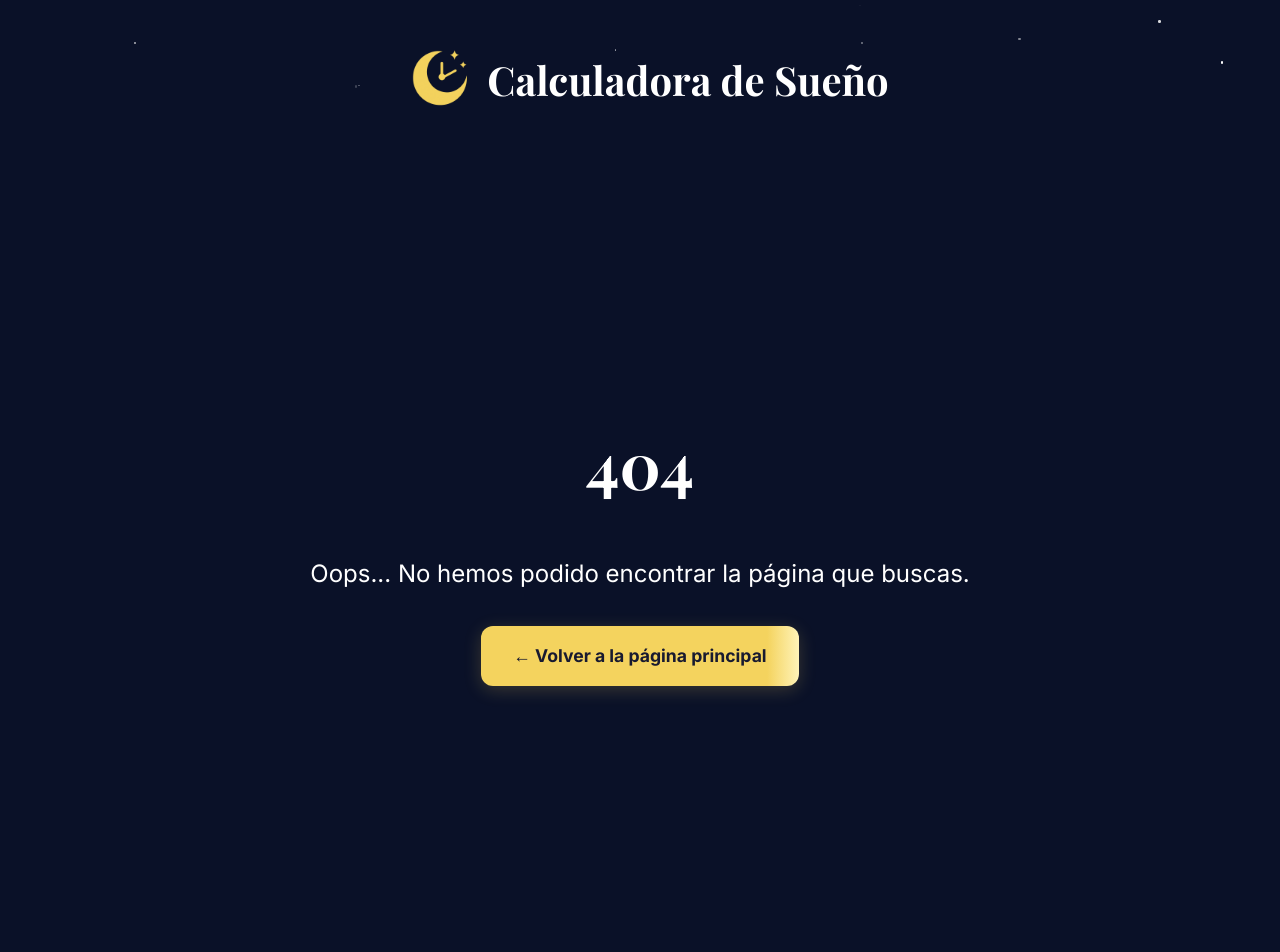
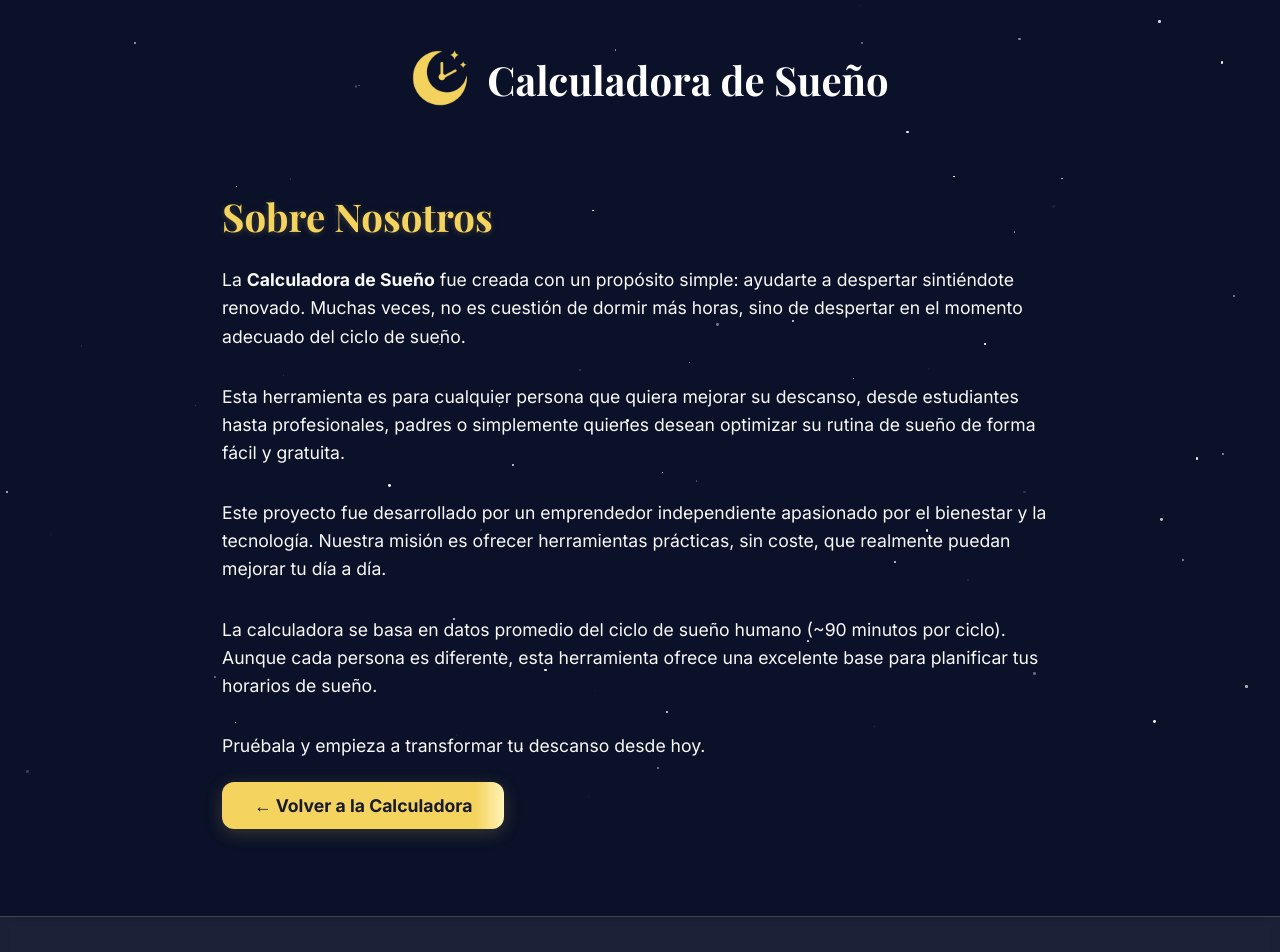
Before and after one commit to Sawasdee7123/mysleepcalculator, a Next.js app: page /about in a window 1280 px wide. Before the commit this address had no page. Shown: the top 952 px of the page. Built offline with nearby package versions, Linux system fonts and the light colour scheme.

Commit message:
Add About Page

```diff
--- /dev/null
+++ b/app/about/AboutContent.tsx
@@ -0,0 +1,112 @@
+// Instructs Next.js to render this component on the client side.
+'use client';
+
+// Import Next.js Link for navigation and Fragment for grouping multiple elements.
+import Link from 'next/link';
+import { Fragment } from 'react';
+
+// Structured data (Schema.org) for SEO
+const aboutPageSchema = {
+  "@context": "https://schema.org",
+  "@type": "AboutPage",
+  "name": "Sobre Nosotros",
+  "url": "https://calculadoraciclosdesueno.com/about",
+  "description": "Conoce al equipo detrás de la Calculadora de Sueño. Descubre por qué creamos esta herramienta gratuita y cómo puede ayudarte a mejorar tu descanso.",
+  "mainEntity": {
+    "@type": "WebSite",
+    "name": "Calculadora de Sueño",
+    "url": "https://calculadoraciclosdesueno.com/",
+    "inLanguage": "es",
+    "creator": {
+      "@type": "Person",
+      "name": "Equipo de Calculadora de Sueño"
+    },
+    "publisher": {
+      "@type": "Organization",
+      "name": "Calculadora de Sueño",
+      "logo": {
+        "@type": "ImageObject",
+        "url": "https://calculadoraciclosdesueno.com/logo.png"
+      }
+    }
+  }
+};
+
+const ReturnButton = () => (
+  <div style={{ marginTop: '2rem' }}>
+    <Link
+      href="/"
+      style={{
+        padding: '0.8rem 2rem',
+        borderRadius: '12px',
+        background: 'linear-gradient(90deg, #f4d35e 90%, #fff3b8 100%)',
+        color: '#181a30',
+        fontWeight: '700',
+        fontSize: '1.1rem',
+        textDecoration: 'none',
+        boxShadow: '0 4px 18px 0 #f4d35e33',
+      }}
+    >
+      ← Volver a la Calculadora
+    </Link>
+  </div>
+);
+
+export default function AboutContent() {
+  return (
+    <Fragment>
+
+      {/* Inject Schema.org JSON-LD */}
+      <script
+        type="application/ld+json"
+        dangerouslySetInnerHTML={{ __html: JSON.stringify(aboutPageSchema) }}
+      />
+
+      <main style={{ maxWidth: '900px', margin: '0 auto', padding: '2rem', color: '#f9f9f9' }}>
+        <h1
+          style={{
+            fontSize: '2.4rem',
+            marginBottom: '1.2rem',
+            color: '#f4d35e',
+            textShadow: '0 1px 6px rgba(244, 211, 94, 0.25)',
+          }}
+        >
+          Sobre Nosotros
+        </h1>
+
+        <p style={paragraphStyle}>
+          La <strong>Calculadora de Sueño</strong> fue creada con un propósito simple:
+          ayudarte a despertar sintiéndote renovado. Muchas veces, no es cuestión de dormir más horas,
+          sino de despertar en el momento adecuado del ciclo de sueño.
+        </p>
+
+        <p style={paragraphStyle}>
+          Esta herramienta es para cualquier persona que quiera mejorar su descanso, desde estudiantes hasta profesionales,
+          padres o simplemente quienes desean optimizar su rutina de sueño de forma fácil y gratuita.
+        </p>
+
+        <p style={paragraphStyle}>
+          Este proyecto fue desarrollado por un emprendedor independiente apasionado por el bienestar y la tecnología.
+          Nuestra misión es ofrecer herramientas prácticas, sin coste, que realmente puedan mejorar tu día a día.
+        </p>
+
+        <p style={paragraphStyle}>
+          La calculadora se basa en datos promedio del ciclo de sueño humano (~90 minutos por ciclo).
+          Aunque cada persona es diferente, esta herramienta ofrece una excelente base para planificar tus horarios de sueño.
+        </p>
+
+        <p style={{ ...paragraphStyle, marginTop: '1.8rem' }}>
+          Pruébala y empieza a transformar tu descanso desde hoy.{' '}
+        </p>
+
+        <ReturnButton />
+      </main>
+    </Fragment>
+  );
+}
+
+const paragraphStyle = {
+  fontSize: '1.1rem',
+  lineHeight: 1.6,
+  marginTop: '0.8rem',
+};
--- /dev/null
+++ b/app/about/page.tsx
@@ -0,0 +1,40 @@
+// app/about/page.tsx
+
+import AboutContent from './AboutContent';
+import type { Metadata } from 'next';
+
+export const metadata: Metadata = {
+  title: 'Sobre Nosotros | Calculadora de Sueño',
+  description: 'Conoce al equipo detrás de la Calculadora de Sueño. Descubre por qué creamos esta herramienta gratuita y cómo puede ayudarte a mejorar tu descanso.',
+
+  openGraph: {
+    title: 'Sobre Nosotros | Calculadora de Sueño',
+    description: 'Conoce al equipo detrás de la Calculadora de Sueño. Descubre por qué creamos esta herramienta gratuita y cómo puede ayudarte a mejorar tu descanso.',
+    url: 'https://calculadoraciclosdesueno.com/about',
+    images: [
+      {
+        url: 'https://calculadoraciclosdesueno.com/og-image.png',
+        width: 1200,
+        height: 630,
+        alt: 'Calculadora de Sueño',
+      },
+    ],
+    siteName: 'Calculadora de Sueño',
+    type: 'website',
+  },
+
+  twitter: {
+    card: 'summary_large_image',
+    title: 'Sobre Nosotros | Calculadora de Sueño',
+    description: 'Conoce al equipo detrás de la Calculadora de Sueño. Descubre por qué creamos esta herramienta gratuita y cómo puede ayudarte a mejorar tu descanso.',
+    images: ['https://calculadoraciclosdesueno.com/og-image.png'],
+  },
+
+  alternates: {
+    canonical: 'https://calculadoraciclosdesueno.com/about',
+  },
+};
+
+export default function AboutPage() {
+  return <AboutContent />;
+}
--- a/app/components/Footer.tsx
+++ b/app/components/Footer.tsx
@@ -71,6 +71,20 @@ export default function Footer() {
         >
           Añadir Calculadora en tu Web
         </Link>
+
+        {/* About Link */}
+        <Link
+          href="/about"
+          style={{
+            color: '#f4d35e',
+            textDecoration: 'none',
+            fontWeight: 600,
+            whiteSpace: 'nowrap',
+          }}
+        >
+          Sobre Nosotros
+       </Link>
+
       </nav>
 
       {/* Copyright */}
```
